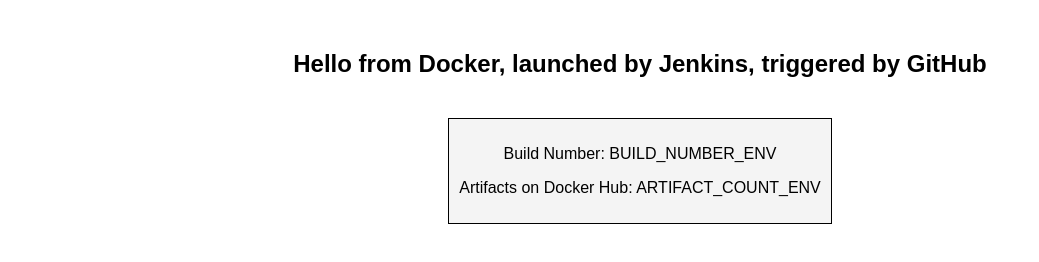
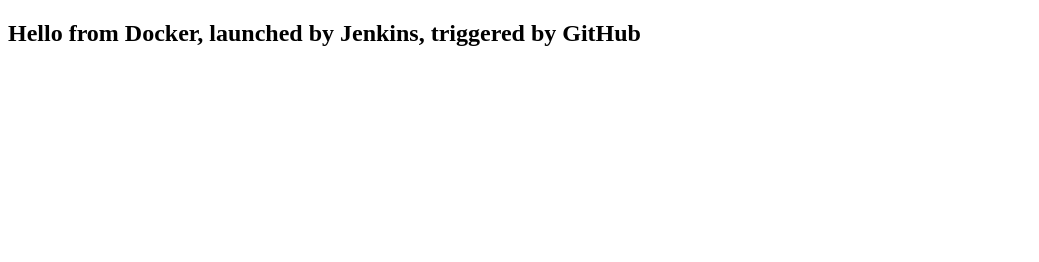
Before and after one commit to Nazarmalskij/PRIKM, a plain HTML site: page index.html in a window 1280 px wide. Shown: the whole page, without its empty margins (0-1039 px from the left). Drawn offline with Linux system fonts and the light colour scheme.

Commit message:
Update index.html

```diff
--- a/index.html
+++ b/index.html
@@ -2,28 +2,9 @@
 <html lang="en">
 	<head>
 		<meta charset="utf-8">
-    <meta name="viewport" content="width=device-width, initial-scale=1.0">
 		<title>Lab_2</title>
-    <style>
-        body {
-            font-family: Arial, sans-serif;
-            text-align: center;
-            margin-top: 50px;
-        }
-        .build-info {
-            margin-top: 20px;
-            padding: 10px;
-            border: 1px solid #000;
-            display: inline-block;
-            background-color: #f4f4f4;
-        }
-    </style>
 	</head>
 	<body>
 		<h2>Hello from Docker, launched by Jenkins, triggered by GitHub</h2>
-    <div class="build-info">
-        <p>Build Number: BUILD_NUMBER_ENV</p>
-        <p>Artifacts on Docker Hub: ARTIFACT_COUNT_ENV</p>
-    </div>
 	</body>
 </html>
```
Lines whose indentation alone changed are shown as unchanged.
